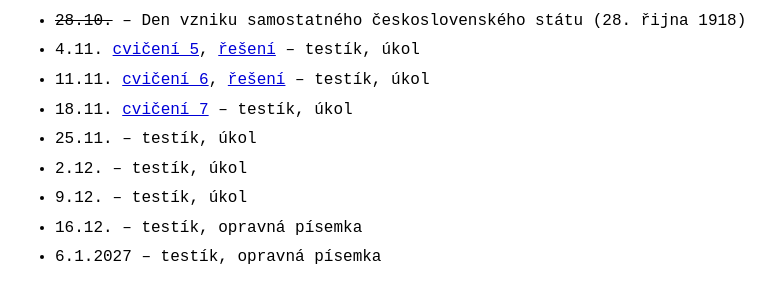
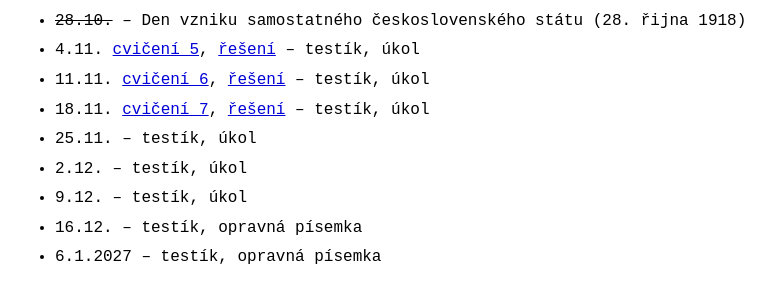
Before and after one commit to Couleslaw/couleslaw.github.io, a Jekyll site: the page built from teaching/2627/dm/index.md, in a window 1280 px wide and 900 px high, scrolled down 1817 px. Shown: the part 159-446 px from the top of the window, without its empty margins (234-1011 px from the left). Built offline with Jekyll 4.4.1, drawn with Linux system fonts in a browser that asks for light colours.

Commit message:
add dm cv7 reseni

```diff
--- a/teaching/2627/dm/index.md
+++ b/teaching/2627/dm/index.md
@@ -59,7 +59,7 @@ Podle [pravidel pro organizaci studia](https://www.mff.cuni.cz/cs/vnitrni-zalezi
 - ~~28.10.~~ -- Den vzniku samostatného československého státu (28. řijna 1918)
 - 4.11. [cvičení 5](./cv5.pdf), [řešení](./cv5-reseni.pdf) -- testík, úkol
 - 11.11. [cvičení 6](./cv6.pdf), [řešení](./cv6-reseni.pdf) -- testík, úkol
-- 18.11. [cvičení 7](./cv7.pdf) -- testík, úkol
+- 18.11. [cvičení 7](./cv7.pdf), [řešení](./cv7-reseni.pdf) -- testík, úkol
 - 25.11. -- testík, úkol
 - 2.12. -- testík, úkol
 - 9.12. -- testík, úkol
```
Also changed, not shown: 1 other file.
